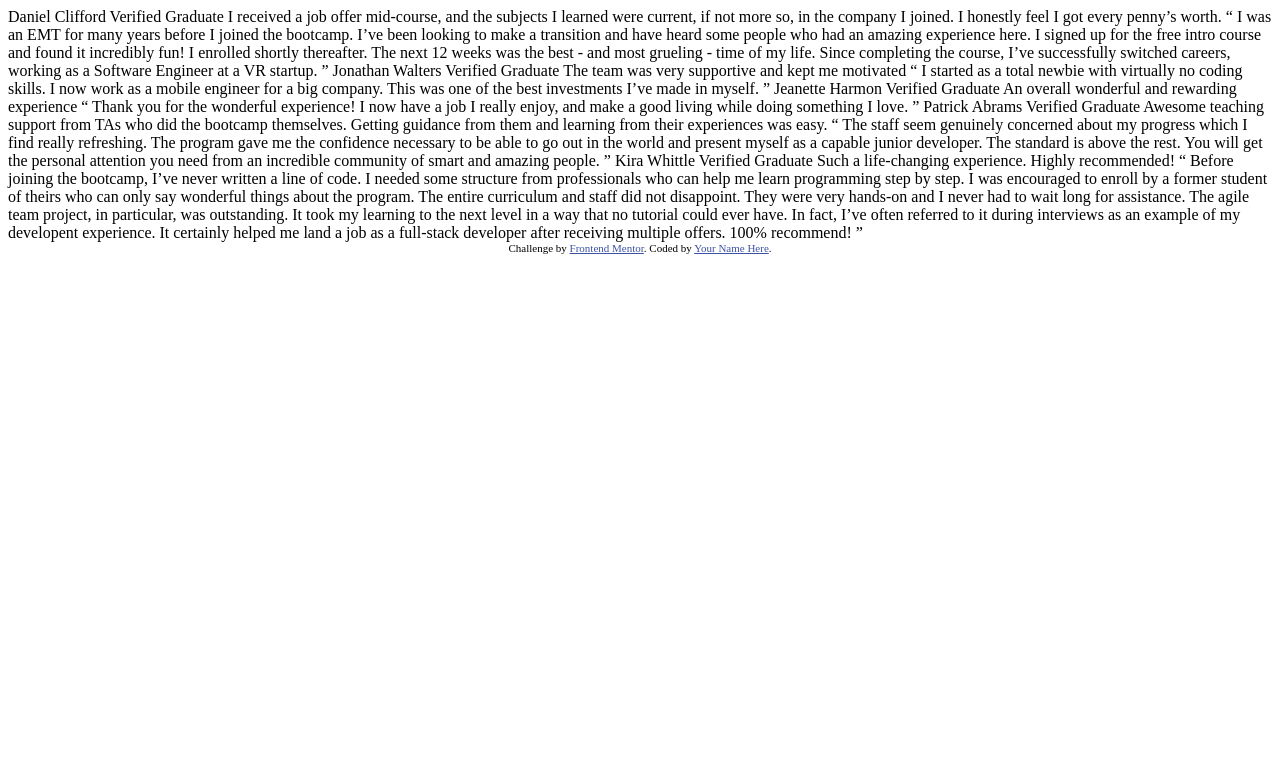
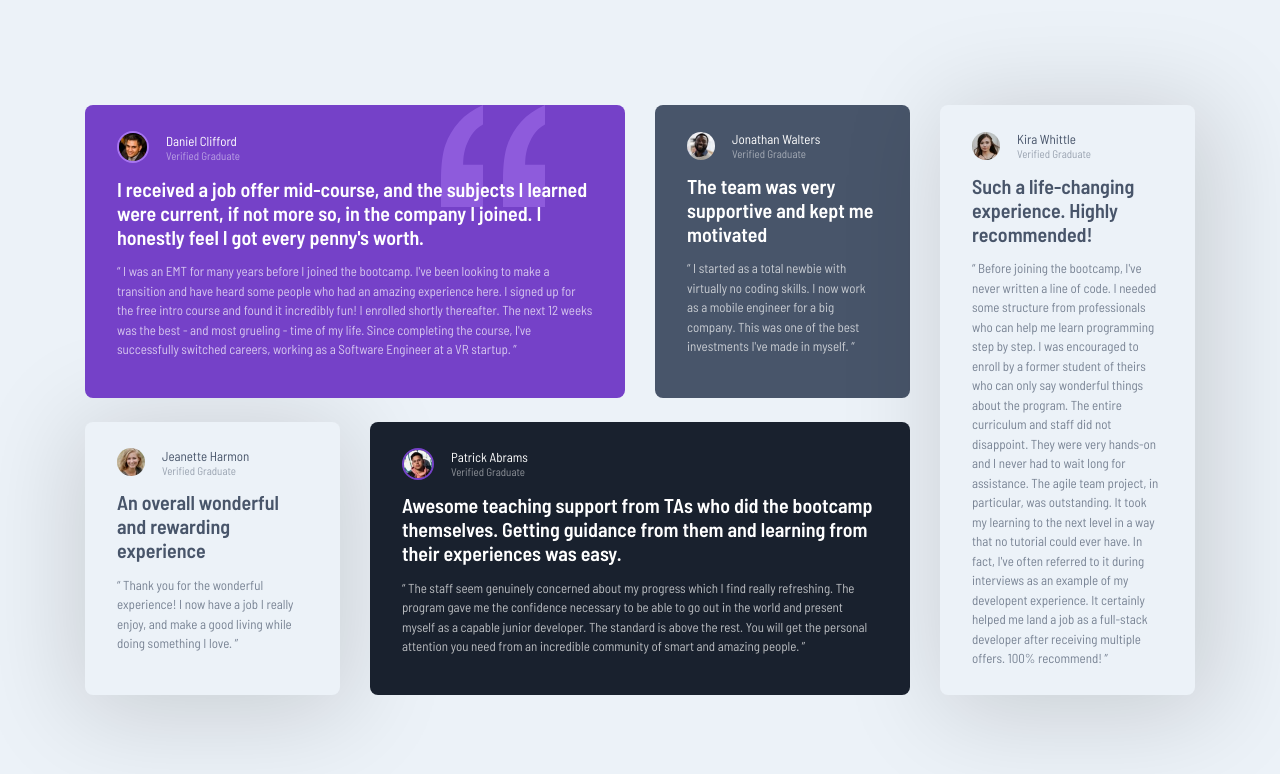
Before and after one commit to AdamullaOsas/TestimonialsGrid, a plain HTML site: page index.html in a window 1280 px wide. Drawn offline with Linux system fonts and the light colour scheme.

Commit message:
finishied (?)

```diff
--- a/index.html
+++ b/index.html
@@ -1,76 +1,147 @@
 <!DOCTYPE html>
 <html lang="en">
     <head>
-  <meta charset="UTF-8">
-  <meta name="viewport" content="width=device-width, initial-scale=1.0"> <!-- displays site properly based on user's device -->
+        <meta charset="UTF-8" />
+        <meta name="viewport" content="width=device-width, initial-scale=1.0" />
 
-  <link rel="icon" type="image/png" sizes="32x32" href="./images/favicon-32x32.png">
+        <link rel="stylesheet" href="./styles.css" />
+        <link rel="preconnect" href="https://fonts.googleapis.com" />
+        <link rel="preconnect" href="https://fonts.gstatic.com" crossorigin />
+        <link
+            href="https://fonts.googleapis.com/css2?family=Barlow+Semi+Condensed:ital,wght@0,100;0,200;0,300;0,400;0,500;0,600;0,700;0,800;0,900;1,100;1,200;1,300;1,400;1,500;1,600;1,700;1,800;1,900&display=swap"
+            rel="stylesheet"
+        />
 
-  <title>Frontend Mentor | [Challenge Name Here]</title>
-
-  <!-- Feel free to remove these styles or customise in your own stylesheet 👍 -->
-  <style>
-    .attribution { font-size: 11px; text-align: center; }
-    .attribution a { color: hsl(228, 45%, 44%); }
-  </style>
+        <title>[Challenge Name Here]</title>
     </head>
     <body>
-  Daniel Clifford
-  Verified Graduate
-
-  I received a job offer mid-course, and the subjects I learned were current, if not more so,
-  in the company I joined. I honestly feel I got every penny’s worth.
-
-  “ I was an EMT for many years before I joined the bootcamp. I’ve been looking to make a
-  transition and have heard some people who had an amazing experience here. I signed up
-  for the free intro course and found it incredibly fun! I enrolled shortly thereafter.
-  The next 12 weeks was the best - and most grueling - time of my life. Since completing
-  the course, I’ve successfully switched careers, working as a Software Engineer at a VR startup. ”
-
-  Jonathan Walters
-  Verified Graduate
-
+        <main class="container">
+            <div class="box" id="one">
+                <div class="wrapper">
+                    <div class="profile">
+                        <img src="./images/image-daniel.jpg" alt="Daniel" />
+                        <div class="name">
+                            <p class="first">Daniel Clifford</p>
+                            <p class="second">Verified Graduate</p>
+                        </div>
+                    </div>
+                    <img
+                        src="./images/bg-pattern-quotation.svg"
+                        alt=""
+                        class="quotation"
+                    />
+                    <h1 class="title">
+                        I received a job offer mid-course, and the subjects I
+                        learned were current, if not more so, in the company I
+                        joined. I honestly feel I got every penny's worth.
+                    </h1>
+                    <p class="desc">
+                        “ I was an EMT for many years before I joined the
+                        bootcamp. I've been looking to make a transition and
+                        have heard some people who had an amazing experience
+                        here. I signed up for the free intro course and found it
+                        incredibly fun! I enrolled shortly thereafter. The next
+                        12 weeks was the best - and most grueling - time of my
+                        life. Since completing the course, I've successfully
+                        switched careers, working as a Software Engineer at a VR
+                        startup. ”
+                    </p>
+                </div>
+            </div>
+            <div class="box" id="two">
+                <div class="wrapper">
+                    <div class="profile">
+                        <img src="./images/image-jonathan.jpg" alt="Jonathan" />
+                        <div class="name">
+                            <p class="first">Jonathan Walters</p>
+                            <p class="second">Verified Graduate</p>
+                        </div>
+                    </div>
+                    <h1 class="title">
                         The team was very supportive and kept me motivated
-
-  “ I started as a total newbie with virtually no coding skills. I now work as a mobile engineer
-  for a big company. This was one of the best investments I’ve made in myself. ”
-
-  Jeanette Harmon
-  Verified Graduate
-
+                    </h1>
+                    <p class="desc">
+                        “ I started as a total newbie with virtually no coding
+                        skills. I now work as a mobile engineer for a big
+                        company. This was one of the best investments I've made
+                        in myself. “
+                    </p>
+                </div>
+            </div>
+            <div class="box" id="three">
+                <div class="wrapper">
+                    <div class="profile">
+                        <img src="./images/image-kira.jpg" alt="Kira" />
+                        <div class="name">
+                            <p class="first">Kira Whittle</p>
+                            <p class="second">Verified Graduate</p>
+                        </div>
+                    </div>
+                    <h1 class="title">
+                        Such a life-changing experience. Highly recommended!
+                    </h1>
+                    <p class="desc">
+                        “ Before joining the bootcamp, I've never written a line
+                        of code. I needed some structure from professionals who
+                        can help me learn programming step by step. I was
+                        encouraged to enroll by a former student of theirs who
+                        can only say wonderful things about the program. The
+                        entire curriculum and staff did not disappoint. They
+                        were very hands-on and I never had to wait long for
+                        assistance. The agile team project, in particular, was
+                        outstanding. It took my learning to the next level in a
+                        way that no tutorial could ever have. In fact, I've
+                        often referred to it during interviews as an example of
+                        my developent experience. It certainly helped me land a
+                        job as a full-stack developer after receiving multiple
+                        offers. 100% recommend! ”
+                    </p>
+                </div>
+            </div>
+            <div class="box" id="four">
+                <div class="wrapper">
+                    <div class="profile">
+                        <img src="./images/image-jeanette.jpg" alt="Jeanette" />
+                        <div class="name">
+                            <p class="first">Jeanette Harmon</p>
+                            <p class="second">Verified Graduate</p>
+                        </div>
+                    </div>
+                    <h1 class="title">
                         An overall wonderful and rewarding experience
-
-  “ Thank you for the wonderful experience! I now have a job I really enjoy, and make a good living
-  while doing something I love. ”
-
-  Patrick Abrams
-  Verified Graduate
-
-  Awesome teaching support from TAs who did the bootcamp themselves. Getting guidance from them and
-  learning from their experiences was easy.
-
-  “ The staff seem genuinely concerned about my progress which I find really refreshing. The program
-  gave me the confidence necessary to be able to go out in the world and present myself as a capable
-  junior developer. The standard is above the rest. You will get the personal attention you need from
-  an incredible community of smart and amazing people. ”
-
-  Kira Whittle
-  Verified Graduate
-
-  Such a life-changing experience. Highly recommended!
-
-  “ Before joining the bootcamp, I’ve never written a line of code. I needed some structure from
-  professionals who can help me learn programming step by step. I was encouraged to enroll by a former
-  student of theirs who can only say wonderful things about the program. The entire curriculum and staff
-  did not disappoint. They were very hands-on and I never had to wait long for assistance. The agile team
-  project, in particular, was outstanding. It took my learning to the next level in a way that no tutorial
-  could ever have. In fact, I’ve often referred to it during interviews as an example of my developent
-  experience. It certainly helped me land a job as a full-stack developer after receiving multiple offers.
-  100% recommend! ”
-
-  <div class="attribution">
-    Challenge by <a href="https://www.frontendmentor.io?ref=challenge" target="_blank">Frontend Mentor</a>.
-    Coded by <a href="#">Your Name Here</a>.
+                    </h1>
+                    <p class="desc">
+                        “ Thank you for the wonderful experience! I now have a
+                        job I really enjoy, and make a good living while doing
+                        something I love. ”
+                    </p>
                 </div>
+            </div>
+            <div class="box" id="five">
+                <div class="wrapper">
+                    <div class="profile">
+                        <img src="./images/image-patrick.jpg" alt="Patrick" />
+                        <div class="name">
+                            <p class="first">Patrick Abrams</p>
+                            <p class="second">Verified Graduate</p>
+                        </div>
+                    </div>
+                    <h1 class="title">
+                        Awesome teaching support from TAs who did the bootcamp
+                        themselves. Getting guidance from them and learning from
+                        their experiences was easy.
+                    </h1>
+                    <p class="desc">
+                        “ The staff seem genuinely concerned about my progress
+                        which I find really refreshing. The program gave me the
+                        confidence necessary to be able to go out in the world
+                        and present myself as a capable junior developer. The
+                        standard is above the rest. You will get the personal
+                        attention you need from an incredible community of smart
+                        and amazing people. ”
+                    </p>
+                </div>
+            </div>
+        </main>
     </body>
 </html>
--- a/styles.css
+++ b/styles.css
@@ -0,0 +1,142 @@
+body {
+    background-color: hsl(210, 46%, 95%);
+    min-height: 100vh;
+    display: flex;
+    justify-content: center;
+    align-items: center;
+    font-family: "Barlow Semi Condensed", sans-serif;
+    margin: 0;
+}
+
+.profile img {
+    width: 28px;
+    height: 28px;
+    border-radius: 50%;
+}
+
+.quotation {
+    max-height: 102px;
+    max-width: 104px;
+    position: absolute;
+    top: 0;
+    right: 80px;
+    opacity: 50%;
+}
+
+.container {
+    /* min-height: 572px;
+    min-width: 1110px; */
+
+    display: grid;
+    grid-template-columns: repeat(4, auto);
+    grid-template-rows: repeat(2, auto);
+
+    row-gap: 24px;
+    column-gap: 30px;
+}
+
+.box {
+    max-width: 255px;
+    margin: 0;
+    border-radius: 8px;
+}
+
+.wrapper {
+    margin: 26px 32px;
+}
+
+.profile {
+    display: flex;
+    align-items: center;
+
+    gap: 17px;
+}
+
+.name p {
+    margin: 0;
+}
+
+.first {
+    font-size: 13px;
+}
+
+.second {
+    font-size: 11px;
+    opacity: 50%;
+}
+
+.title {
+    font-size: 20px;
+    font-weight: 600;
+    position: relative; /* pomoglo na przenikanie tekstu przez obrazek */
+}
+
+.desc {
+    font-size: 13px;
+
+    opacity: 70%;
+    line-height: 1.5;
+    letter-spacing: 0;
+}
+
+#one {
+    grid-column: 1 /3;
+    max-width: 540px;
+    background-color: hsl(263, 55%, 52%);
+    color: white;
+    position: relative;
+}
+
+#two {
+    background-color: hsl(217, 19%, 35%);
+    color: white;
+}
+
+#three {
+    grid-row: 1/3;
+    grid-column: 4;
+
+    background-color: #ecf2f8;
+    color: hsl(217, 19%, 35%);
+
+    box-shadow: 10px 10px 100px 10px rgba(0, 0, 0, 0.15);
+}
+#four {
+    background-color: #ecf2f8;
+    color: hsl(217, 19%, 35%);
+
+    box-shadow: 0px 10px 100px 10px rgba(0, 0, 0, 0.15);
+}
+
+#five {
+    grid-column: 2 /4;
+    max-width: 540px;
+
+    background-color: hsl(219, 29%, 14%);
+    color: white;
+}
+
+#one .profile img {
+    border: 2px solid #a775f1;
+}
+
+#five .profile img {
+    border: 2px solid hsl(263, 55%, 52%);
+}
+
+@media screen and (max-width: 880px) {
+    .container {
+        display: flex;
+        flex-direction: column;
+        margin: 71px 26px;
+    }
+
+    .box {
+        max-width: none;
+    }
+
+    #one,
+    #five {
+        max-width: none;
+    }
+}
```
Lines whose indentation alone changed are shown as unchanged.
